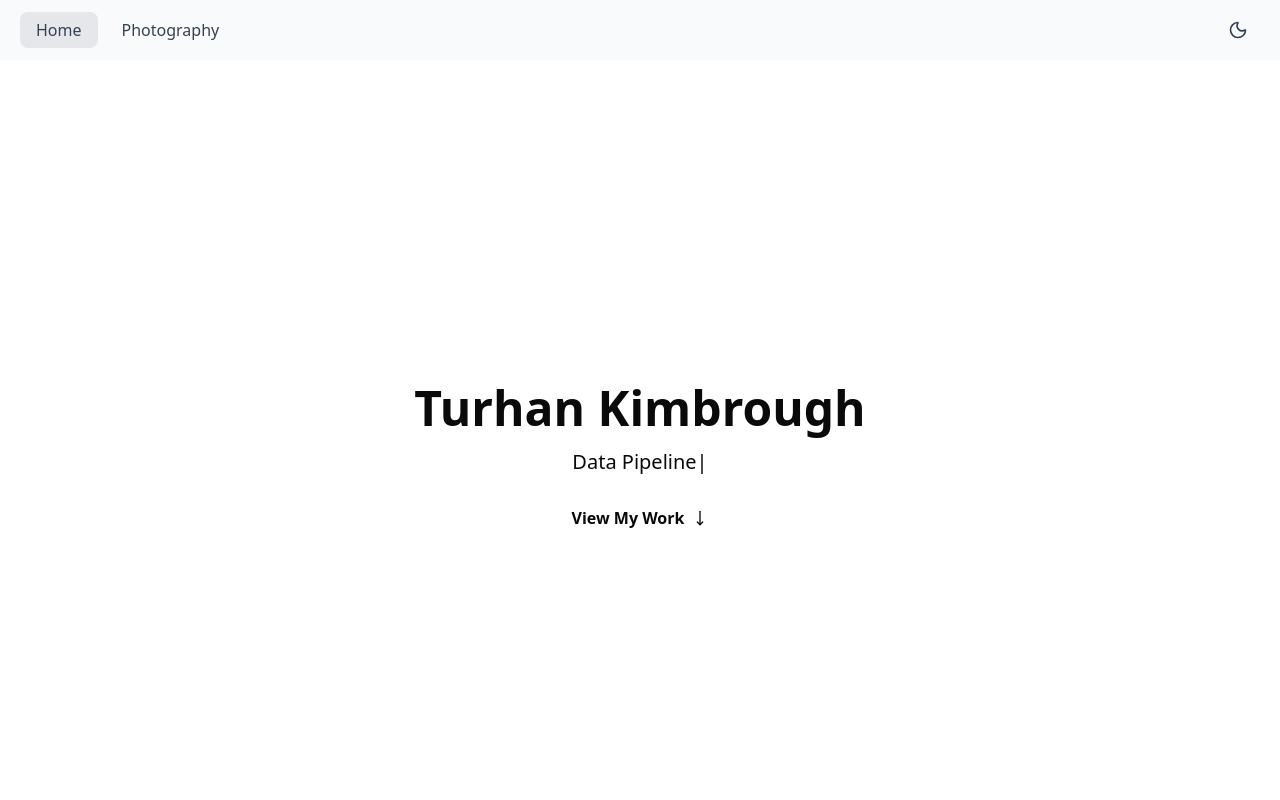
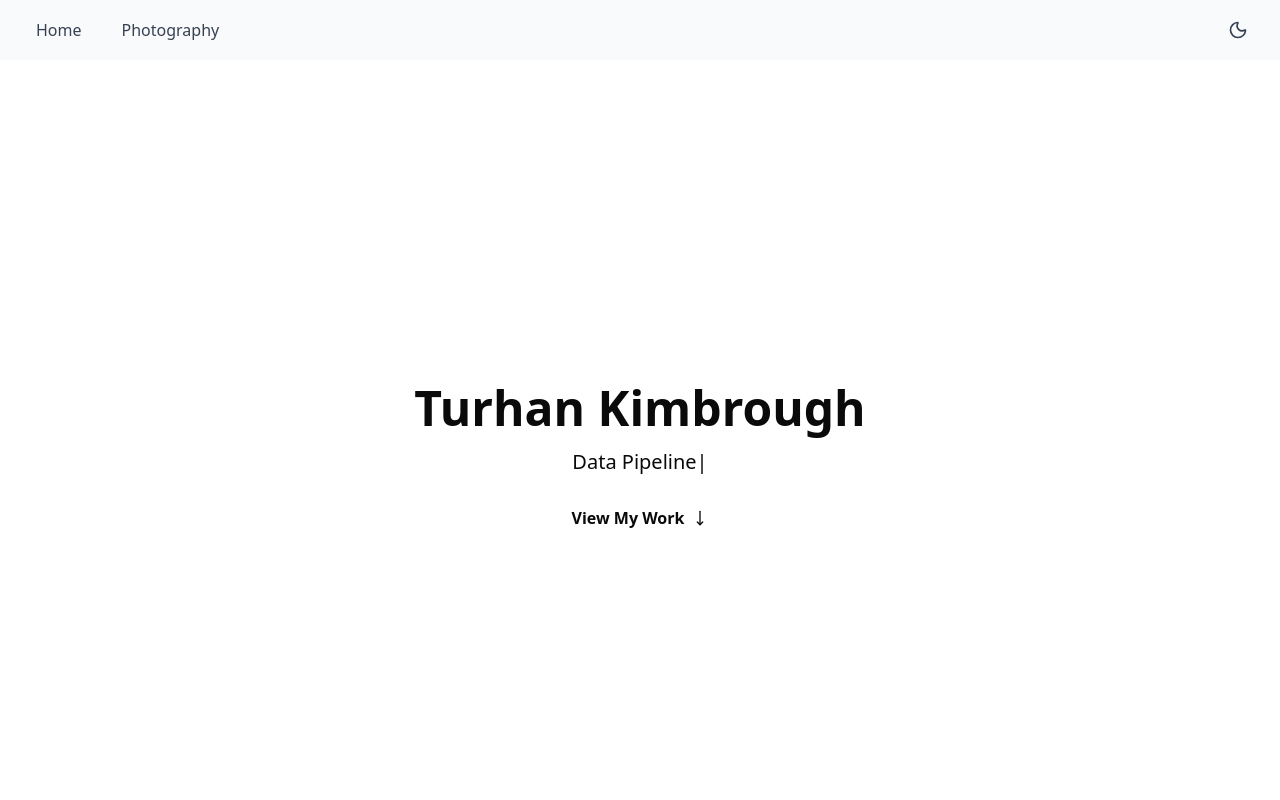
Before and after one commit to T-Visor/new-personal-website, a Next.js app: page / in a window 1280 px wide. Shown: the top 800 px of the page. Built offline with nearby package versions, Linux system fonts and the light colour scheme.

Commit message:
simplified navbar

```diff
--- a/components/client-wrapper-layout.tsx
+++ b/components/client-wrapper-layout.tsx
@@ -3,7 +3,7 @@
 import Link from "next/link";
 import { usePathname } from 'next/navigation'
 import { Button } from "@/components/ui/button";
-import { Sun, Moon, Linkedin, Github, Mail, X, Menu, Images, Code } from "lucide-react";
+import { Sun, Moon, Linkedin, Github, Mail, X, Menu, Images, Code, Home } from "lucide-react";
 import { useTheme } from "next-themes";
 import { useState } from "react";
 
@@ -69,13 +69,12 @@ export const ClientWrapperLayout = ({
             md:flex justify-center items-center space-x-2 font-medium
           "
         >
-          {/* Link to Photography page */}
+          {/* Link to Home page */}
           <Link href="/">
             <Button
               variant="ghost"
               className={`
-                text-md hover:bg-gray-200 dark:hover:bg-gray-700
-                ${pathName === "/" ? "bg-gray-200 dark:bg-gray-700" : ""}
+                text-md hover:cursor-pointer hover:bg-gray-200 dark:hover:bg-gray-700 hover:rounded-b-sm
               `}
             >
               Home
@@ -87,8 +86,7 @@ export const ClientWrapperLayout = ({
             <Button
               variant="ghost"
               className={`
-                text-md hover:bg-gray-200 dark:hover:bg-gray-700
-                ${pathName === "/photography" ? "bg-gray-200 dark:bg-gray-700" : ""}
+                text-md hover:cursor-pointer hover:bg-gray-200 dark:hover:bg-gray-700 hover:rounded-b-sm
               `}
             >
               Photography
@@ -109,7 +107,7 @@ export const ClientWrapperLayout = ({
               variant="ghost"
               className="md:hidden hover:bg-gray-200 dark:hover:bg-gray-700"
             >
-              <Code className="size-5" />
+              <Home className="size-5" />
             </Button>
           </Link>
 
```
